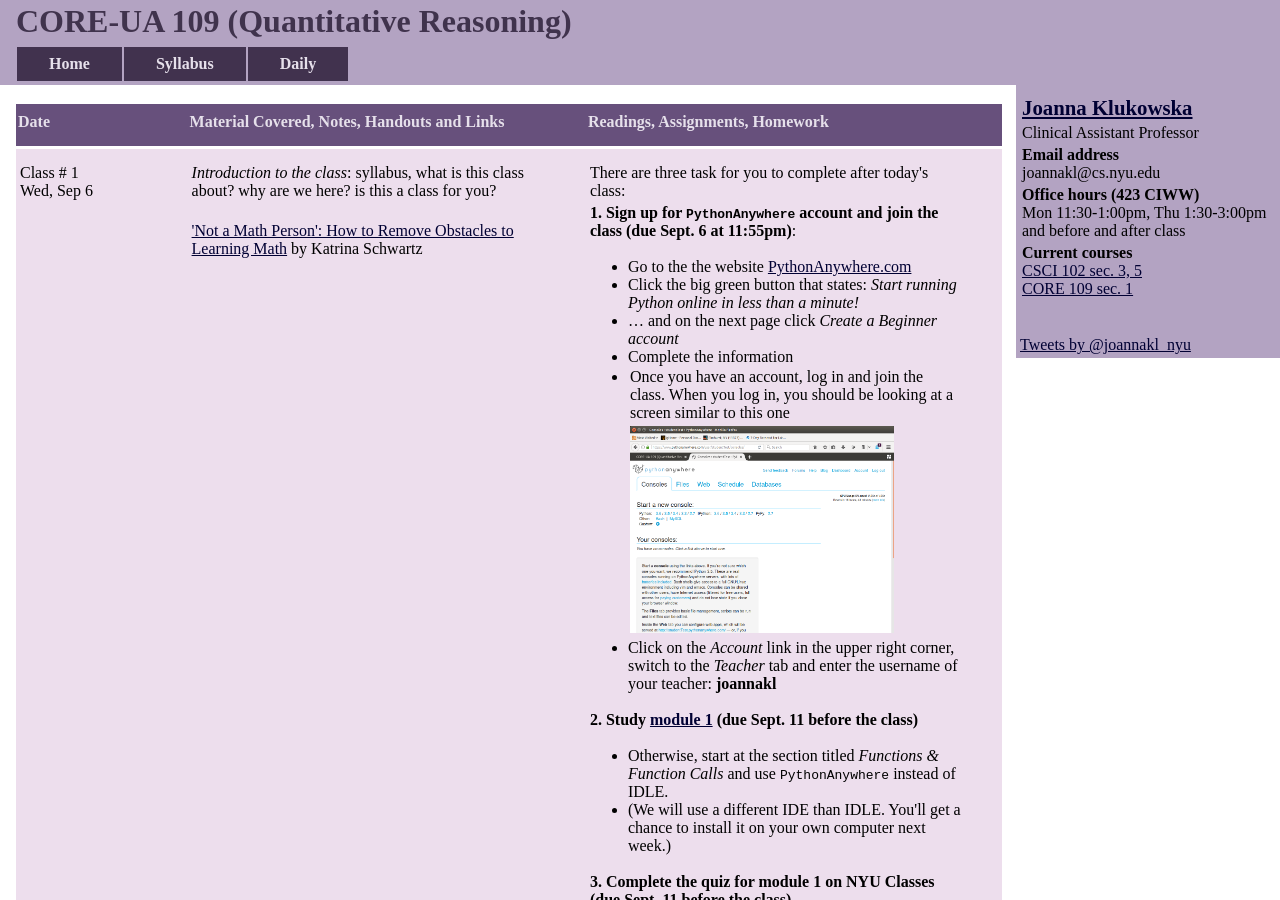
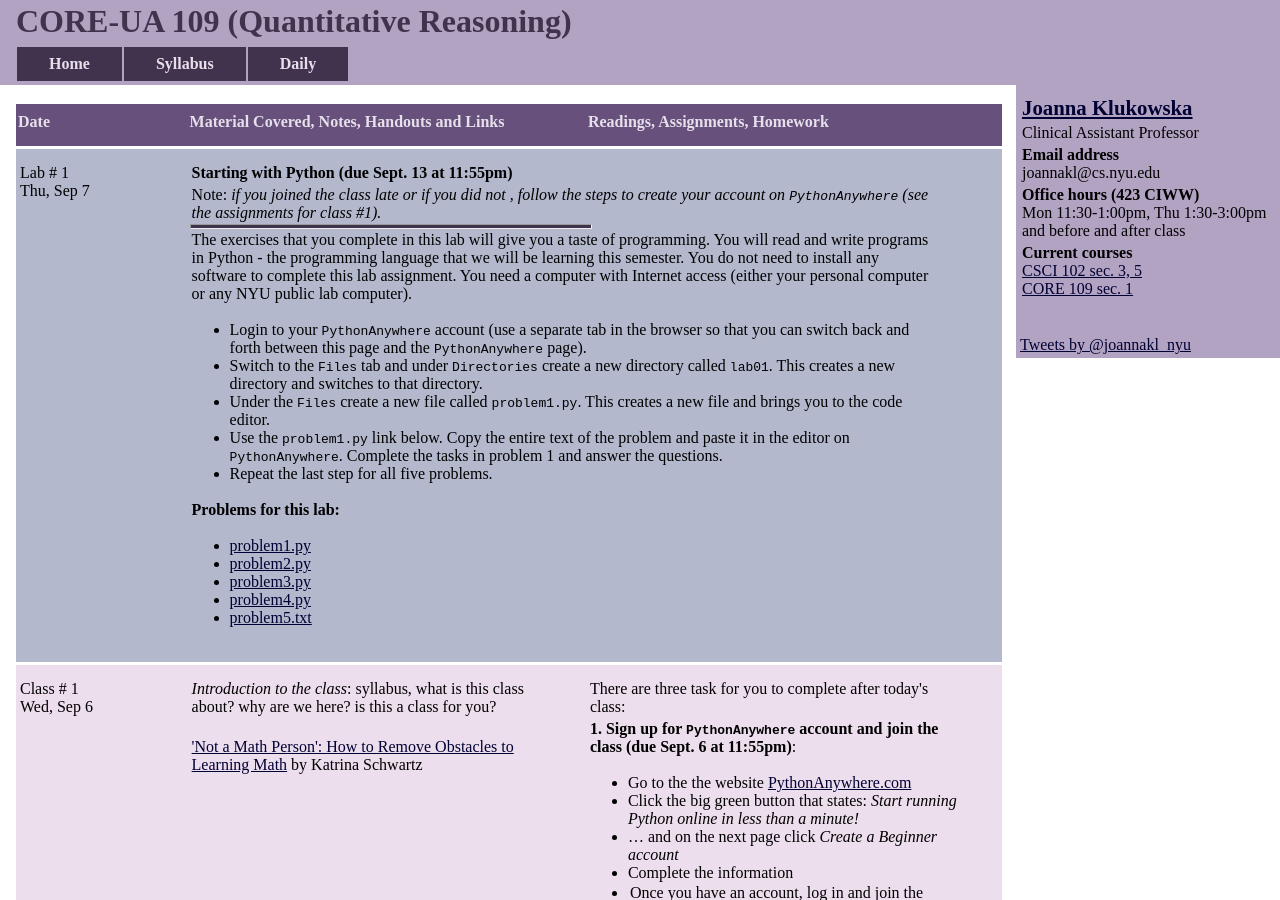
Before and after one commit to joannakl/core109_f17, a Jekyll site: the page built from daily.html, in a window 1280 px wide and 900 px high. Built offline with Jekyll 4.4.1, drawn with Linux system fonts in a browser that asks for light colours; comment, search, counter and statistics services are not loaded.

Commit message:
lab1 intructions

```diff
--- a/_includes/daily/02.markdown
+++ b/_includes/daily/02.markdown
@@ -18,16 +18,44 @@ Thu, Sep 7
 
 **Starting with Python (due Sept. 13 at 11:55pm)**
 
-Note: *if you joined the class late, follow the steps to create your account
-on `PythonAnywhere` (see the assignments for class #1) and then contact Joanna
-to get the first lab assignment (do not wait for the actual class meeting, just
-send an email).*
+Note: *if you joined the class late or if you did not , follow the steps to create your account on `PythonAnywhere` (see the assignments for class #1).*
 
-- Login to your `PythonAnywhere` account.
+---
+
+The exercises that you complete in this lab will give you a taste of programming.
+You will read and write programs in Python - the programming language that we
+will be learning this semester. You do not need to install any software to complete
+this lab assignment. You need a computer with Internet access (either your personal
+computer or any NYU public lab computer).
+
+
+- Login to your `PythonAnywhere` account (use a separate tab in the browser so
+that you can switch back and forth between this page and the `PythonAnywhere`
+page).
+- Switch to the `Files` tab and under `Directories` create a new directory
+called `lab01`. This creates a new directory and switches to that directory.
+- Under the `Files` create a new file called `problem1.py`. This creates a new
+file and brings you to the code editor.
+- Use the `problem1.py` link below. Copy the entire text of the problem and paste it
+in the editor on `PythonAnywhere`. Complete the tasks in problem 1 and answer the
+questions.
+- Repeat the last step for all five problems.
+
+
+__Problems for this lab:__
+- [problem1.py](labs/lab01/problem01.py)
+- [problem2.py](labs/lab01/problem02.py)
+- [problem3.py](labs/lab01/problem03.py)
+- [problem4.py](labs/lab01/problem04.py)
+- [problem5.txt](labs/lab01/problem05.txt)
+
+
+<!--
+
 - Complete the problems listed there in `lab01` folder. The final versions
 (i.e., the ones that will be graded) should be there no later than the due date of
 Sept. 13 at 11:55pm.
-
+-->
 
 
 </p>
--- a/daily.html
+++ b/daily.html
@@ -2,7 +2,7 @@
 layout: default
 days:
     - "01"
-  #  - "02"
+    - "02"
   #  - "03"
   #  - "04"
   #  - "05"
```
Also changed, not shown: labs/lab01/README.txt.
